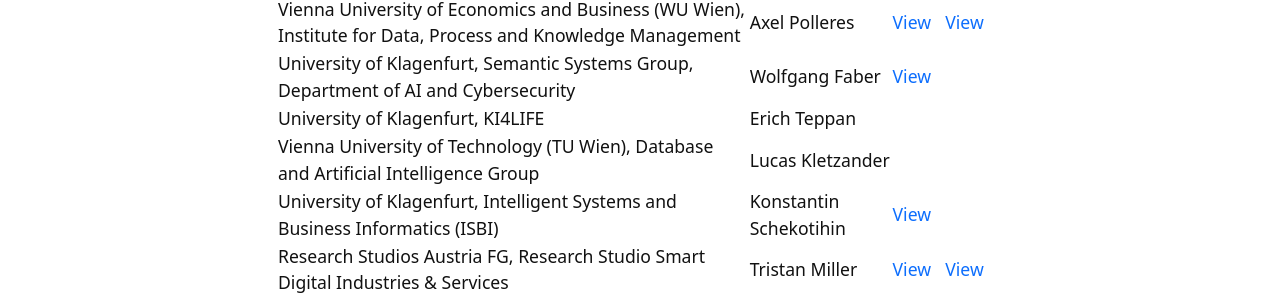
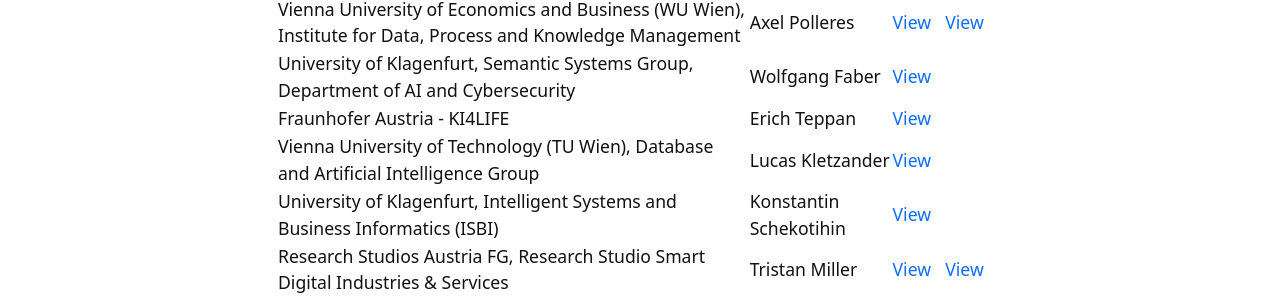
Before and after one commit to anjomshoaa/asai-ne-2023, a Jekyll site: the page built from content/2-program.md, in a window 1280 px wide. Shown: the part 531-832 px from the top of the page. Built offline with Jekyll 4.4.1, drawn with Linux system fonts in a browser that asks for light colours.

Commit message:
added missing slides, corrected affiliation

```diff
--- a/content/2-program.md
+++ b/content/2-program.md
@@ -13,8 +13,8 @@ nav: Program
 | Medical University of Vienna, Institute of Artificial Intelligence | Stephan Reichl |[View](../files/4_StephanReichl_slides.pdf) | |
 | Vienna University of Economics and Business (WU Wien), Institute for Data, Process and Knowledge Management | Axel Polleres |[View](../files/5_AxelPolleres_slides.pdf) |[View](../files/5_AxelPolleres_poster.pdf) |
 | University of Klagenfurt, Semantic Systems Group, Department of AI and Cybersecurity | Wolfgang Faber |[View](../files/6_WolfgangFaber_slides.pdf) | |
-| University of Klagenfurt, KI4LIFE| Erich Teppan | | |
-| Vienna University of Technology (TU Wien), Database and Artificial Intelligence Group | Lucas Kletzander | | |
+| Fraunhofer Austria - KI4LIFE| Erich Teppan | [View](../files/7_ErichTeppan_slides.pdf) | |
+| Vienna University of Technology (TU Wien), Database and Artificial Intelligence Group | Lucas Kletzander | [View](../files/8_LucasKletzander_slides.pdf) | |
 | University of Klagenfurt, Intelligent Systems and Business Informatics (ISBI) | Konstantin Schekotihin |[View](../files/9_KonstantinSchekotihin_slides.pdf) | |
 | Research Studios Austria FG, Research Studio Smart Digital Industries & Services | Tristan Miller |[View](../files/10_TristanMiller_slides.pdf) |[View](../files/10_TristanMiller_poster.pdf) |
 | Austrian Research Institute for Artificial Intelligence (OFAI) | Brigitte	Krenn |[View](../files/11_BrigitteKrenn_slides.pdf) |[View](../files/11_BrigitteKrenn_poster.pdf) |
```
Also changed, not shown: 2 other files.
